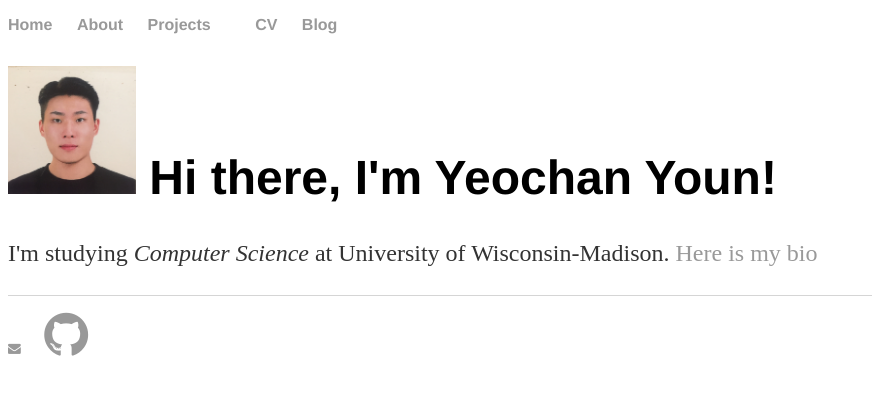
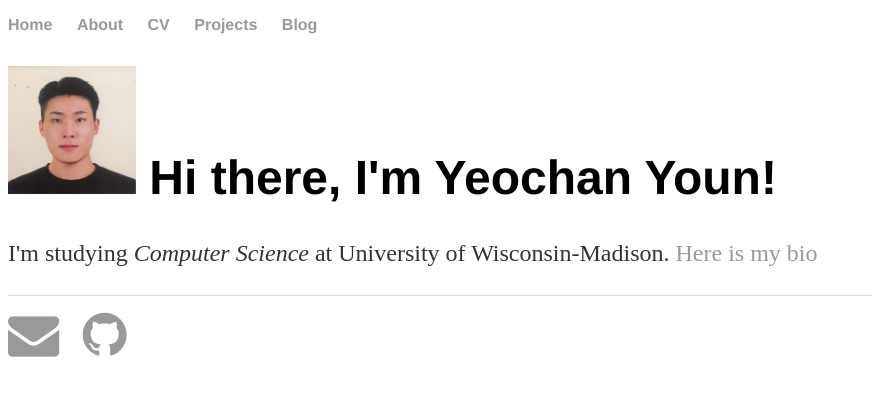
Before and after one commit to YeochanYoun119/YeochanYoun119.github.io, a Jekyll site: the page built from index.html, in a window 1280 px wide. Shown: the top 396 px of the page, without its empty margins (0-872 px from the left). Built offline with Jekyll 4.4.1, drawn with Linux system fonts in a browser that asks for light colours; nearby versions of some CDN libraries.

Commit message:
Update default.html

```diff
--- a/_layouts/default.html
+++ b/_layouts/default.html
@@ -11,8 +11,8 @@
 			<ul>
 	        		<li><a href="/">Home</a></li>
 				<li><a href="/about">About</a></li>
-				<li><a href="/projects">Projects</a><li>
 				<li><a href="/cv/Resume_Yeochan Youn.pdf" target="_blank">CV</a></li>
+				<li><a href="/projects">Projects</a></li>
 				<li><a href="/blog">Blog</a></li>
 	    		</ul>
 		</nav>
@@ -23,7 +23,7 @@
 </div><!-- /.container -->
 <footer>
 	<ul>
-	        		<li><a href="mailto:yyoun5@wisc.edu"><i class="fa fa-envelope" aria-hidden="true" fa-4x"></i></a></li>
+		<li><a href="mailto:yyoun5@wisc.edu"><i class="fa fa-envelope fa-4x" aria-hidden="true"></i></a></li>
 		<li><a href="https://github.com/YeochanYoun119"><i class="fa fa-github fa-4x"></i></a></li>
 	</ul>
 </footer>
```
Lines whose indentation alone changed are shown as unchanged.
